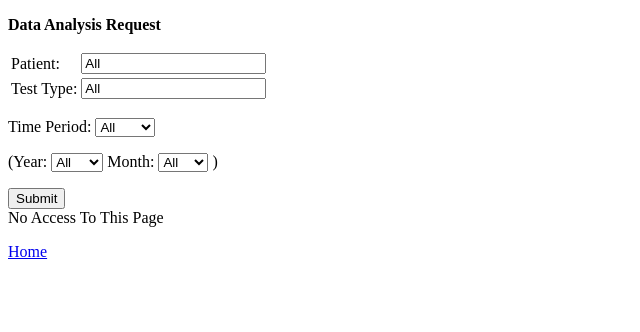
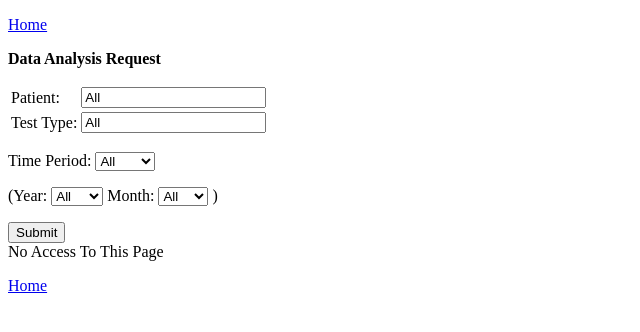
Before and after one commit to saemorris/TheRadSystem, a PHP site: page /OLAP_report.php in a window 1280 px wide. Shown: the top 332 px of the page, without its empty margins (0-640 px from the left). Run offline with PHP 8.4, Linux system fonts and the light colour scheme; the visitor is signed in with stand-in values (Sample User, id 1).

Commit message:
added home page links

```diff
--- a/OLAP_report.php
+++ b/OLAP_report.php
@@ -5,6 +5,7 @@
 	</head>
 	<body>
 		<form id="olapRequest" action="OLAP_report.php" method="post">
+			<p><a href="search.php">Home</a></p>
 			<div>
 				<p class="header">
 					<b>Data Analysis Request</b>
--- a/report_generated.php
+++ b/report_generated.php
@@ -4,6 +4,7 @@
 	</head>
 	<body>
 		<form action="http://consort.cs.ualberta.ca/~vanbelle/TheRadSystem/report_generated.php" method="post">
+			<p><a href="search.php">Home</a></p>
 
 			<?php
 			//http://www.newthinktank.com/2014/09/php-mysql-tutorial/ 2015/03/25
--- a/report_request.php
+++ b/report_request.php
@@ -13,6 +13,7 @@ if (getUserClass() != "a") {
 	</head>
 	<body>
 		<form id="reportRequest" action="report_generated.php" method="post">
+			<p><a href="search.php">Home</a></p>
 			<div>
 				<p class="header">
 					Report Request
```
